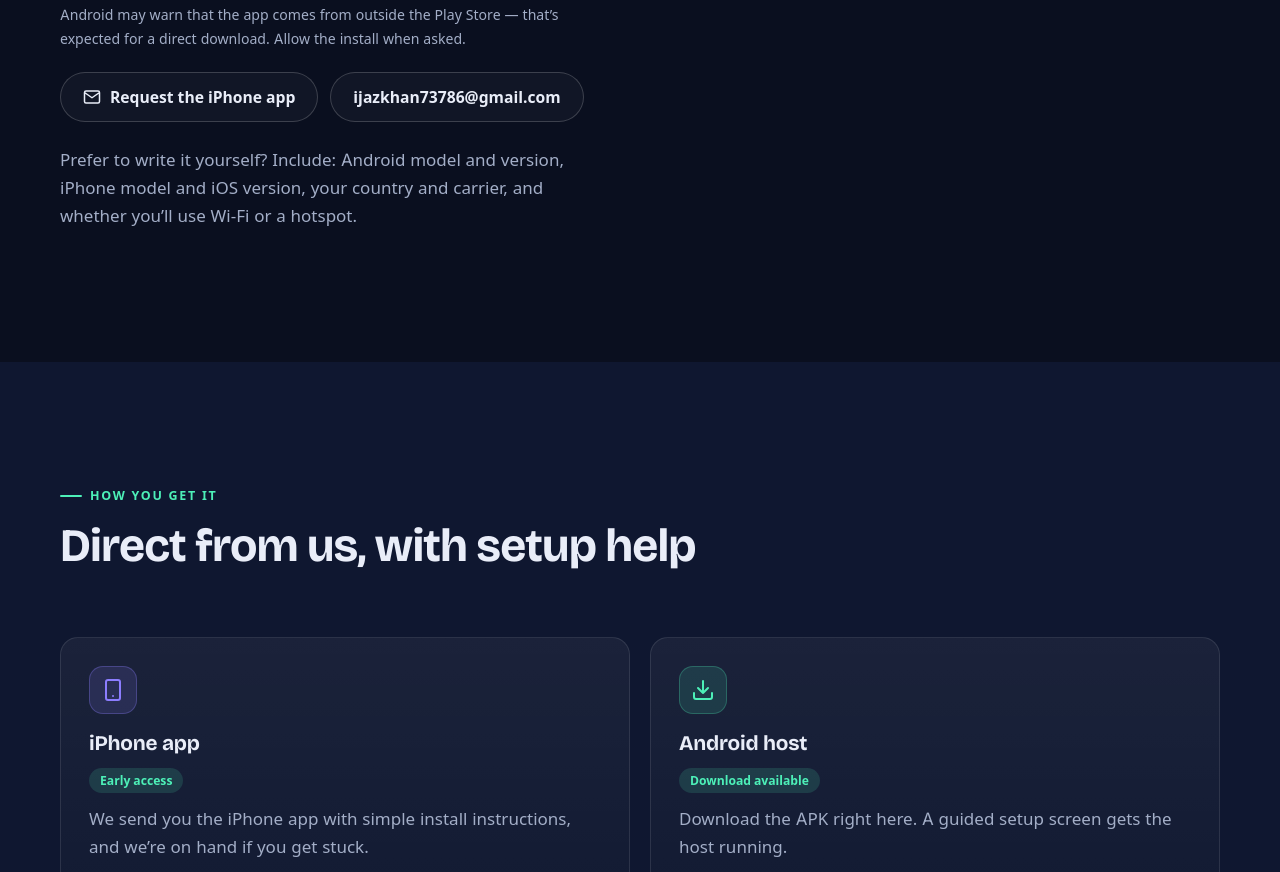
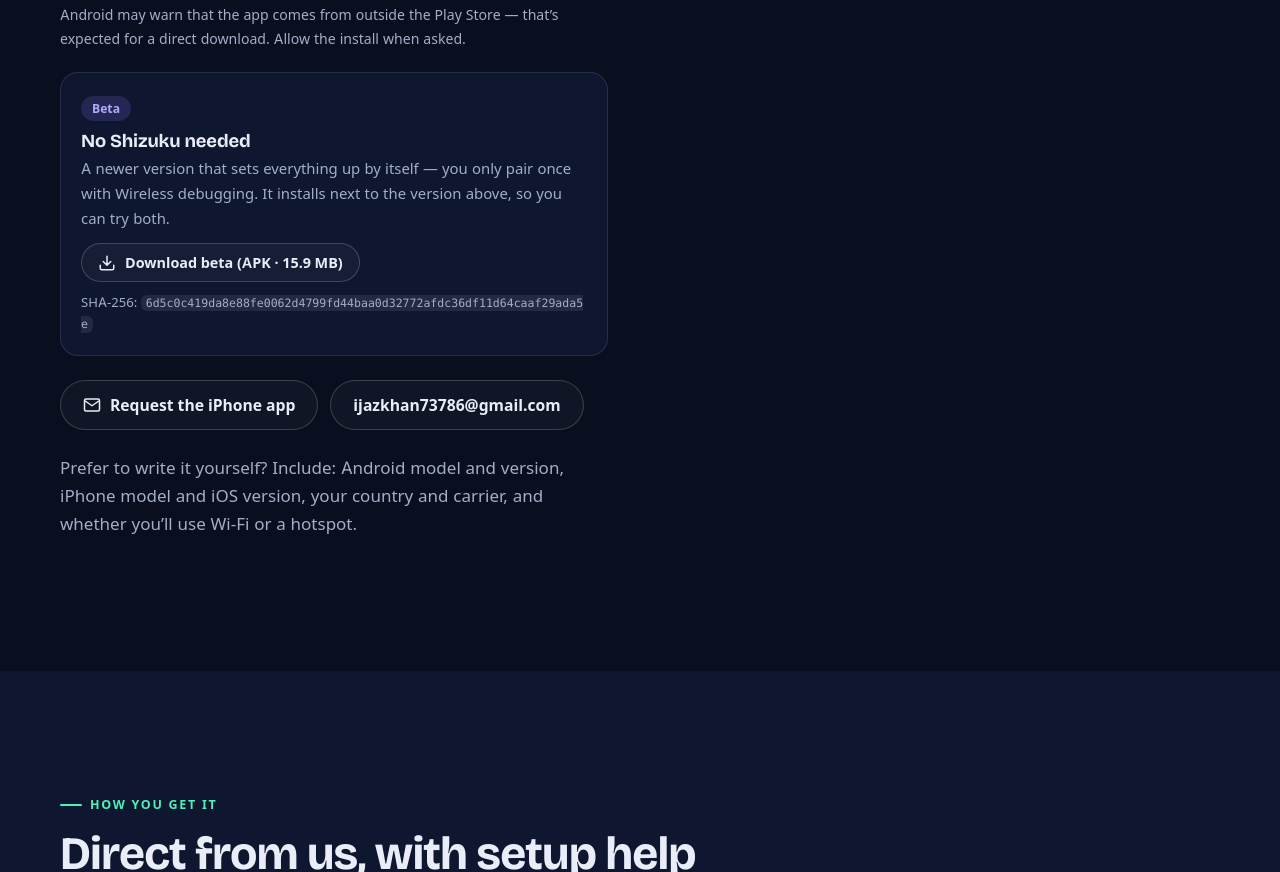
Before and after one commit to ijaz7373/sterio-phone-website, a plain HTML site: page download.html in a window 1280 px wide. Shown: the part 1008-1880 px from the top of the page. Drawn offline with Linux system fonts and the light colour scheme.

Commit message:
Add beta Android download that doesn't need Shizuku
Co-Authored-By: Claude Sonnet 5.5 <noreply@anthropic.com>

```diff
--- a/download.html
+++ b/download.html
@@ -36,6 +36,13 @@
 <a class="btn btn-primary" href="downloads/sterio-phone-android-0.2.apk" download><svg viewBox="0 0 24 24" fill="none" stroke="currentColor" stroke-width="2" stroke-linecap="round" stroke-linejoin="round" aria-hidden="true" focusable="false"><path d="M21 15v4a2 2 0 0 1-2 2H5a2 2 0 0 1-2-2v-4M7 10l5 5 5-5M12 15V3"/></svg>Download Android app (APK · 1.7 MB)</a></div>
 <p class="muted" style="font-size:.88rem;margin:0 0 6px">Version 0.2 · Android 12 or newer · SHA-256: <code style="word-break:break-all">16c913a0a743242bcbd9d9c71bc47b5994744ad68f397cfe4571d967d63cec62</code></p>
 <p class="muted" style="font-size:.88rem;margin:0 0 22px">Android may warn that the app comes from outside the Play Store — that’s expected for a direct download. Allow the install when asked.</p>
+<div class="panel" style="margin:0 0 24px;padding:20px">
+<span class="tag plan">Beta</span>
+<h3 style="margin:10px 0 6px;font-size:1.15rem">No Shizuku needed</h3>
+<p class="muted" style="font-size:.93rem;margin:0 0 12px">A newer version that sets everything up by itself — you only pair once with Wireless debugging. It installs next to the version above, so you can try both.</p>
+<a class="btn btn-ghost btn-sm" href="downloads/sterio-phone-direct-0.2.apk" download><svg viewBox="0 0 24 24" fill="none" stroke="currentColor" stroke-width="2" stroke-linecap="round" stroke-linejoin="round" aria-hidden="true" focusable="false"><path d="M21 15v4a2 2 0 0 1-2 2H5a2 2 0 0 1-2-2v-4M7 10l5 5 5-5M12 15V3"/></svg>Download beta (APK · 15.9 MB)</a>
+<p class="muted" style="font-size:.82rem;margin:10px 0 0">SHA-256: <code style="word-break:break-all">6d5c0c419da8e88fe0062d4799fd44baa0d32772afdc36df11d64caaf29ada5e</code></p>
+</div>
 <div class="hero-actions" style="margin:0 0 24px">
 <a class="btn btn-ghost" href="mailto:ijazkhan73786@gmail.com?subject=Sterio%20Phone%20early%20access&amp;body=Hi,%0D%0A%0D%0AI%27d%20like%20early%20access%20to%20Sterio%20Phone.%0D%0A%0D%0AAndroid%20phone%20(model%20%2B%20Android%20version):%20%0D%0AiPhone%20model%20%2B%20iOS%20version:%20%0D%0ACountry%20%2F%20carrier:%20%0D%0AHow%20I%20plan%20to%20use%20it:%20%0D%0A"><svg viewBox="0 0 24 24" fill="none" stroke="currentColor" stroke-width="2" stroke-linecap="round" stroke-linejoin="round" aria-hidden="true" focusable="false"><path d="M4 4h16a2 2 0 0 1 2 2v12a2 2 0 0 1-2 2H4a2 2 0 0 1-2-2V6a2 2 0 0 1 2-2zM22 6l-10 7L2 6"/></svg>Request the iPhone app</a>
 <button class="btn btn-ghost" type="button" data-copy="ijazkhan73786@gmail.com">ijazkhan73786@gmail.com</button></div>
```
Also changed, not shown: 1 other file.
